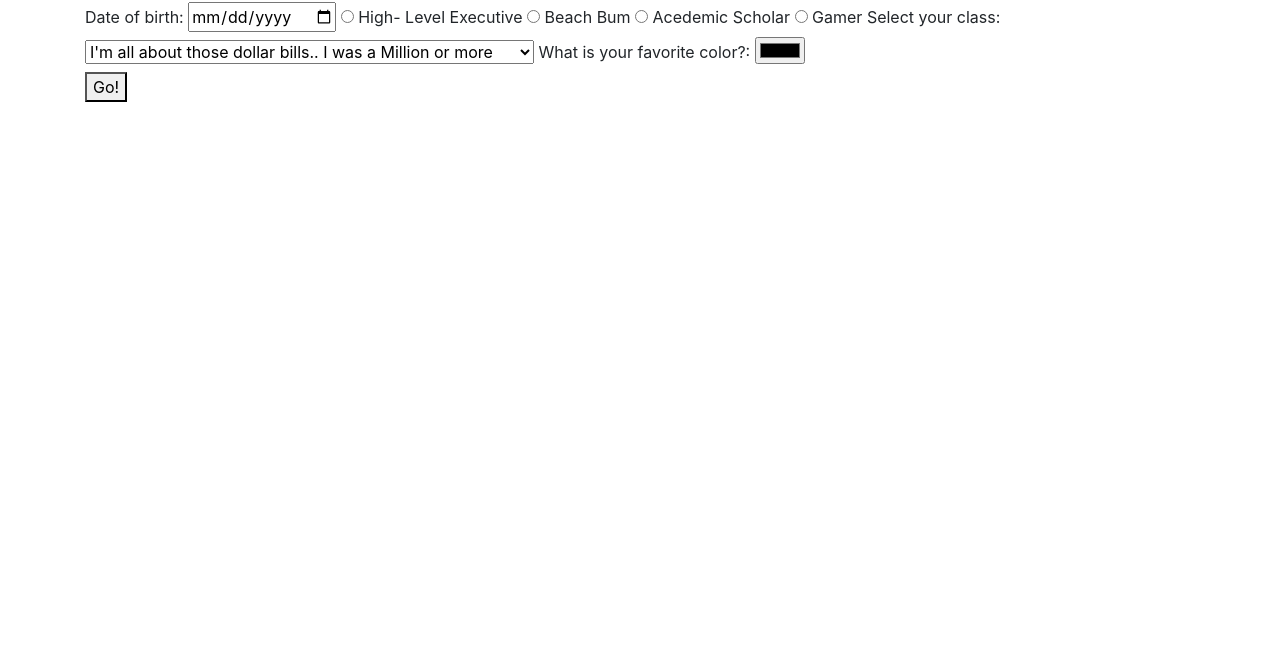
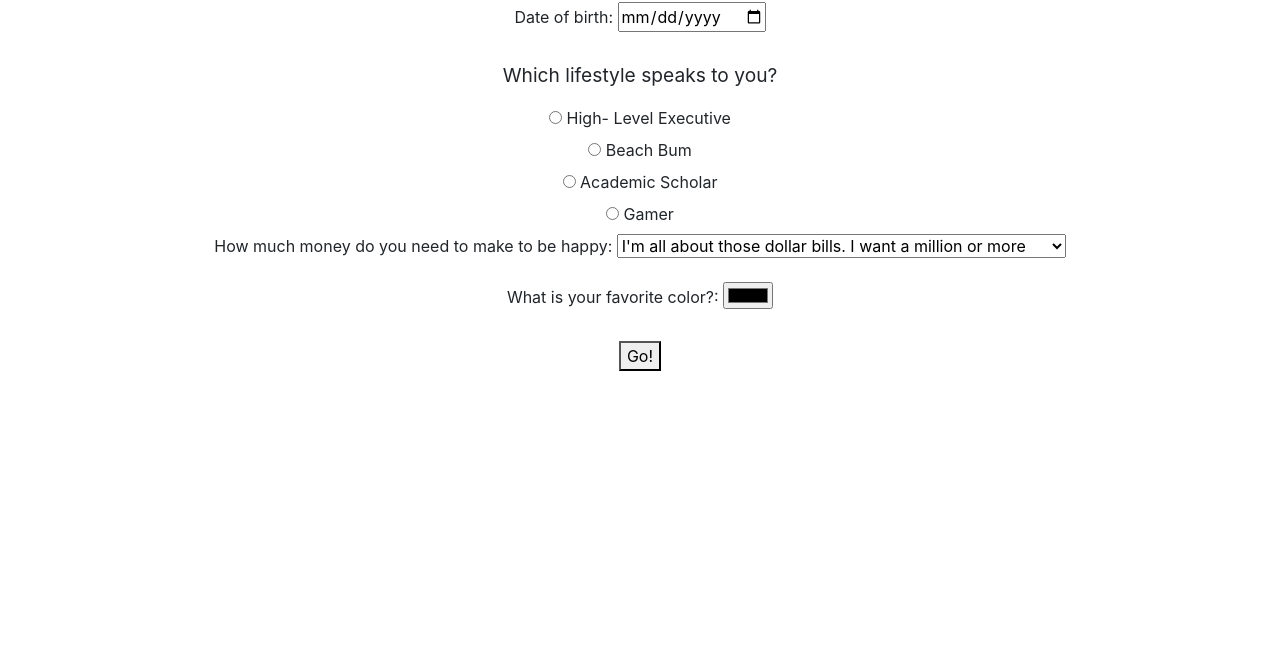
Before and after one commit to richellethorpe/Languages-project, a plain HTML site: page index.html in a window 1280 px wide. Shown: the part 148-800 px from the top of the page. Drawn offline with Linux system fonts and the light colour scheme.

Commit message:
add label and imput to form elements

```diff
--- a/css/styles.css
+++ b/css/styles.css
@@ -1,3 +1,7 @@
 .hidden {
   display: none;
 }
+
+.rich {
+  font-size: larger;
+}
--- a/index.html
+++ b/index.html
@@ -7,40 +7,49 @@
   <title>Programming Languages</title>
 </head>
 <body>
-  <div class="container">
+  <div class="container text-center">
     <h1> Welcome to the world of programing. Let us help you choose your track.</h1>
     <h2> First let's gather some information about you:</h2>
       <div>
         <form id="langSelect">
           <label for="born">Date of birth:</label>
           <input id="born" type="date">
-
+          <br>
           <label>
+          <br>
+          <p class="rich">Which lifestyle speaks to you?</p>
             <input type="radio" name="lifeStyleType" value="exec">
             High- Level Executive
           </label>
+          <br>
           <label>
             <input type="radio" name="lifeStyleType" value="beach bum">
             Beach Bum
           </label>
+          <br>
           <label>
             <input type="radio" name="lifeStyleType" value="scholar">
-            Acedemic Scholar
+            Academic Scholar
           </label>
+          <br>
           <label>
             <input type="radio" name="lifeStyleType" value="gamer">
             Gamer
           </label>
-          Select your class:
+          <br>
+          How much money do you need to make to be happy:
           <select id="money">
-            <option>I'm all about those dollar bills.. I was a Million or more</option>
+            <option>I'm all about those dollar bills. I want a million or more</option>
             <option>I need just one mansion</option>
             <option>Middle class is a-okay with me</option>
             <option>I am okay to live in my step-brother's cousins' basement</option>
             <option>I can live in a van down by the river</option>
           </select>
+          <br>
+          <br>
           <label for="color">What is your favorite color?:</label>
           <input id="color" type="color">
+          <br>
           <br>
           <button type="submit" class="button">Go!</button>
 
--- a/js/scripts.js
+++ b/js/scripts.js
@@ -0,0 +1,21 @@
+function hideResults(){
+
+
+}
+
+
+
+window.addEventListener("load", function () {
+
+  const form = document.querySelector("form");
+
+  form.addEventListener("submit", function(event) {
+    event.preventDefault();
+    hideResults();
+    const bDay = document.querySelector("input#born").value;
+
+
+  })
+}
+
+)
```
